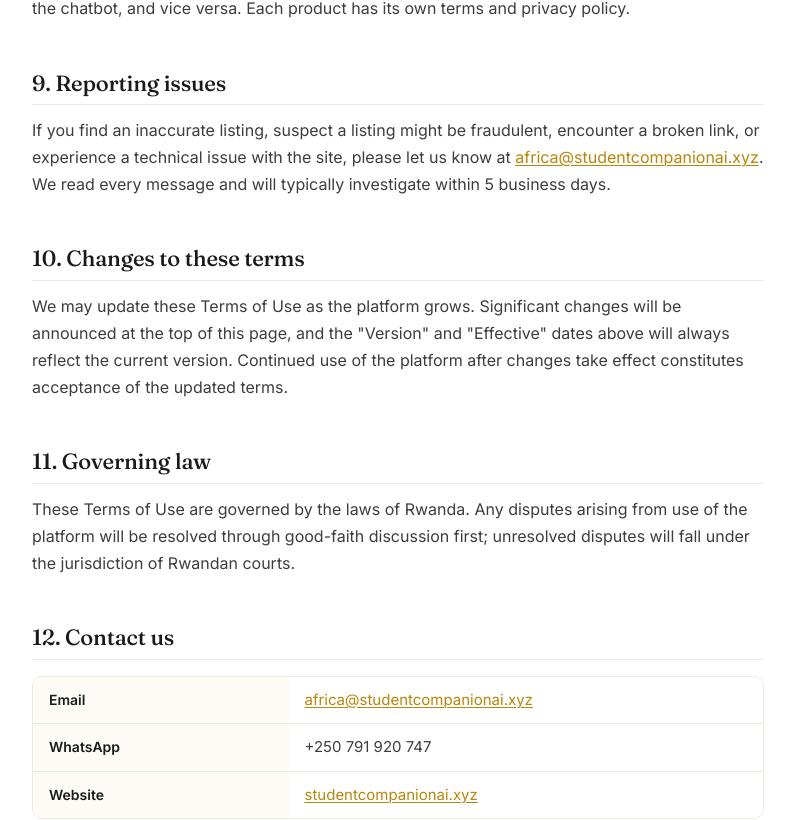
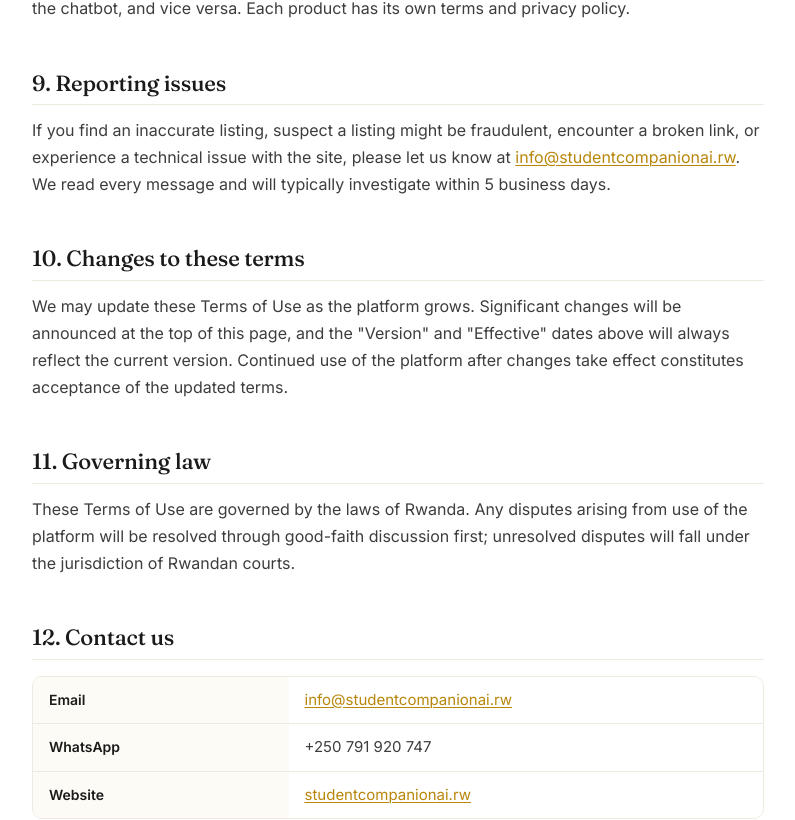
Before and after one commit to andrewstevenboima/sca-opportunities, a plain HTML site: page terms.html in a window 1280 px wide. Shown: the part 3390-4210 px from the top of the page, without its empty margins (242-1037 px from the left). Drawn offline with Linux system fonts and the light colour scheme.

Commit message:
Update terms.html

```diff
--- a/terms.html
+++ b/terms.html
@@ -32,7 +32,7 @@
         <a href="index.html#opportunities">Opportunities</a>
         <a href="index.html#sources">Sources</a>
         <a href="index.html#about">About</a>
-        <a href="https://studentcompanionai.xyz" target="_blank" rel="noopener" class="nav-cta">Main Site ↗</a>
+        <a href="https://studentcompanionai.rw" target="_blank" rel="noopener" class="nav-cta">Main Site ↗</a>
       </nav>
     </div>
   </header>
@@ -132,11 +132,11 @@
 
       <!-- Section 8 -->
       <h2 class="legal-h2">8. Relationship with Student Companion AI</h2>
-      <p>SCA Opportunities is a free, standalone product of <a href="https://studentcompanionai.xyz" target="_blank" rel="noopener">Student Companion AI</a>, which also operates an AI chatbot platform for academic support. Using SCA Opportunities does not grant access to the chatbot, and vice versa. Each product has its own terms and privacy policy.</p>
+      <p>SCA Opportunities is a free, standalone product of <a href="https://studentcompanionai.rw" target="_blank" rel="noopener">Student Companion AI</a>, which also operates an AI chatbot platform for academic support. Using SCA Opportunities does not grant access to the chatbot, and vice versa. Each product has its own terms and privacy policy.</p>
 
       <!-- Section 9 -->
       <h2 class="legal-h2">9. Reporting issues</h2>
-      <p>If you find an inaccurate listing, suspect a listing might be fraudulent, encounter a broken link, or experience a technical issue with the site, please let us know at <a href="mailto:africa@studentcompanionai.xyz">africa@studentcompanionai.xyz</a>. We read every message and will typically investigate within 5 business days.</p>
+      <p>If you find an inaccurate listing, suspect a listing might be fraudulent, encounter a broken link, or experience a technical issue with the site, please let us know at <a href="mailto:info@studentcompanionai.rw">info@studentcompanionai.rw</a>. We read every message and will typically investigate within 5 business days.</p>
 
       <!-- Section 10 -->
       <h2 class="legal-h2">10. Changes to these terms</h2>
@@ -151,9 +151,9 @@
       <div class="legal-table-wrap">
         <table class="legal-table">
           <tbody>
-            <tr><th>Email</th><td><a href="mailto:africa@studentcompanionai.xyz">africa@studentcompanionai.xyz</a></td></tr>
+            <tr><th>Email</th><td><a href="mailto:info@studentcompanionai.rw">info@studentcompanionai.rw</a></td></tr>
             <tr><th>WhatsApp</th><td>+250 791 920 747</td></tr>
-            <tr><th>Website</th><td><a href="https://studentcompanionai.xyz" target="_blank" rel="noopener">studentcompanionai.xyz</a></td></tr>
+            <tr><th>Website</th><td><a href="https://studentcompanionai.rw" target="_blank" rel="noopener">studentcompanionai.rw</a></td></tr>
           </tbody>
         </table>
       </div>
@@ -189,8 +189,8 @@
         </div>
         <div>
           <h4>Connect</h4>
-          <a href="mailto:africa@studentcompanionai.xyz">Email us</a>
-          <a href="https://studentcompanionai.xyz" target="_blank" rel="noopener">Main site</a>
+          <a href="mailto:info@studentcompanionai.rw">Email us</a>
+          <a href="https://studentcompanionai.rw" target="_blank" rel="noopener">Main site</a>
           <a href="https://whatsapp.com/channel/0029VajtyR71SWt02iOsLK2l" target="_blank" rel="noopener">WhatsApp Channel</a>
         </div>
         <div>
```
